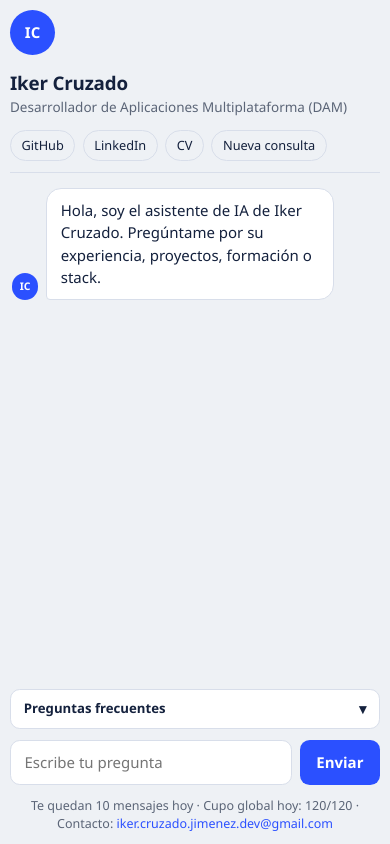
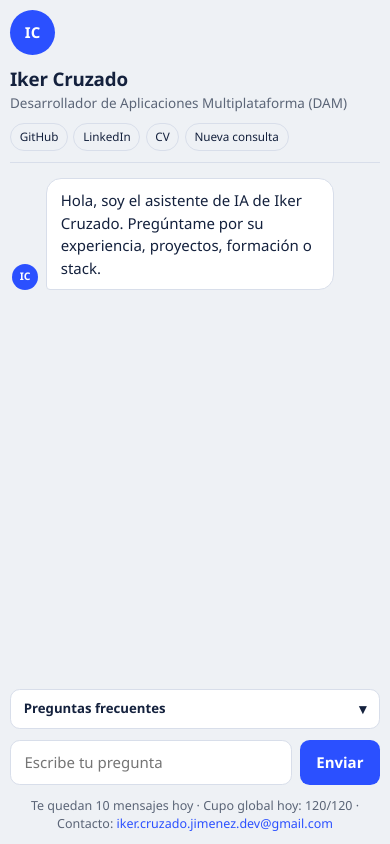
Before and after one commit to ikercruzadojimenez/ikercruzadojimenez.github.io, a plain HTML site: page index.html in a window 390 px wide. Drawn offline with Linux system fonts and the light colour scheme; no server answers.

Commit message:
Header correction

```diff
--- a/index.html
+++ b/index.html
@@ -124,23 +124,26 @@
             font-size: .9rem;
         }
 
-        .links {
+       .links {
             margin-left: auto;
             display: flex;
-            flex-wrap: wrap;
-            gap: .5rem;
+            flex-wrap: nowrap;
+            align-items: center;
+            gap: .4rem;
+            flex-shrink: 0;
         }
 
             .links a,
             .links button {
                 font: inherit;
-                font-size: .85rem;
-                padding: .3rem .7rem;
+                font-size: .82rem;
+                padding: .3rem .65rem;
                 border-radius: 999px;
                 border: 1px solid var(--line);
                 background: transparent;
                 color: var(--ink);
                 text-decoration: none;
+                white-space: nowrap;
                 cursor: pointer;
             }
 
@@ -371,14 +374,23 @@
                     text-decoration: underline;
                 }
 
-        @media (max-width:520px) {
+      @media (max-width: 640px) {
             header {
                 flex-wrap: wrap;
+                gap: .65rem;
             }
 
             .links {
                 margin-left: 0;
                 width: 100%;
+                justify-content: flex-start;
+                gap: .35rem;
+            }
+
+            .links a,
+            .links button {
+                font-size: .78rem;
+                padding: .28rem .58rem;
             }
         }
     </style>
```
